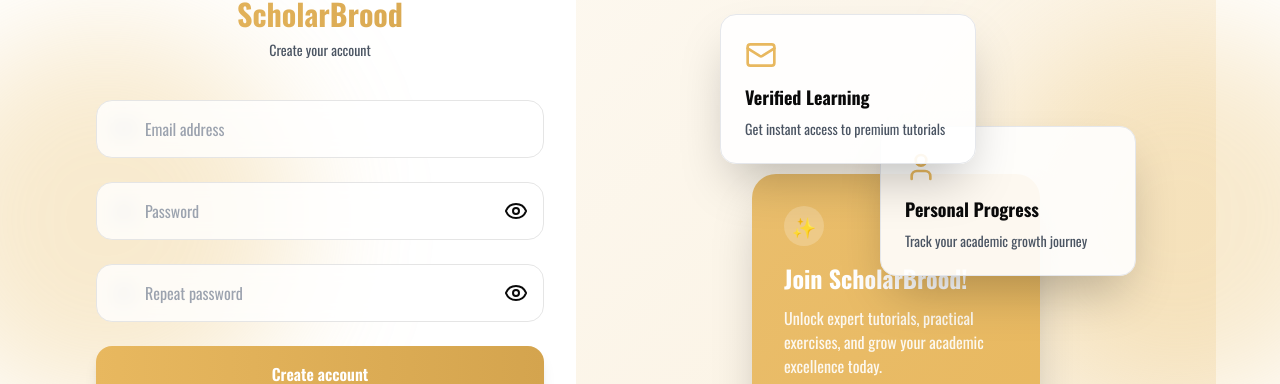
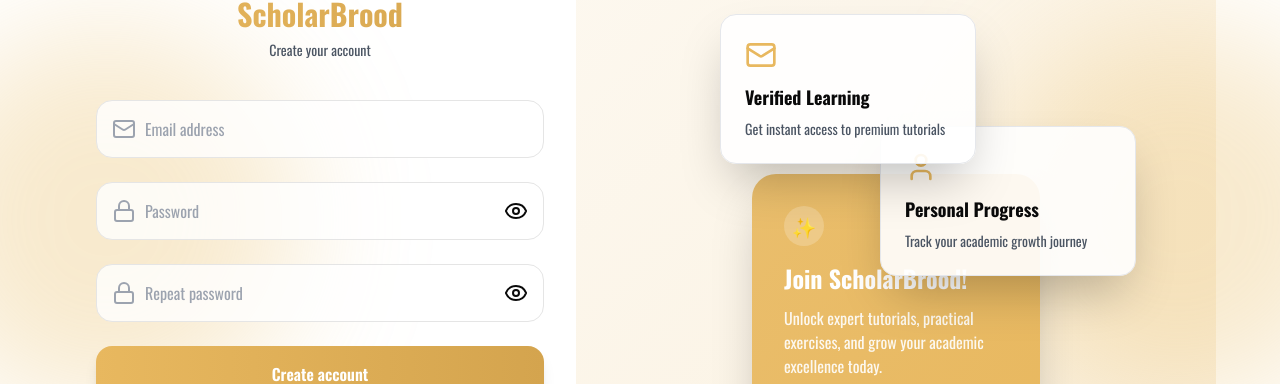
Before and after one commit to nedarctic/scholarbrood, a Next.js app: page /auth/sign-up in a window 1280 px wide. Shown: the part 180-564 px from the top of the page. Built offline with nearby package versions, Linux system fonts and the light colour scheme; no server answers.

Commit message:
removed backdrop-blur on input fields

```diff
--- a/app/auth/sign-up/page.tsx
+++ b/app/auth/sign-up/page.tsx
@@ -125,7 +125,7 @@ export default function SignUpPage() {
                   placeholder="Email address"
                   value={email}
                   onChange={(e) => setEmail(e.target.value)}
-                  className="w-full pl-12 pr-4 py-4 rounded-2xl border bg-white/80 dark:bg-gray-800/80 backdrop-blur focus:ring-2 focus:ring-[#E8B85F]/50"
+                  className="w-full pl-12 pr-4 py-4 rounded-2xl border bg-white/80 dark:bg-gray-800/80 focus:ring-2 focus:ring-[#E8B85F]/50"
                 />
               </div>
 
@@ -138,7 +138,7 @@ export default function SignUpPage() {
                   placeholder="Password"
                   value={password}
                   onChange={(e) => setPassword(e.target.value)}
-                  className="w-full pl-12 pr-12 py-4 rounded-2xl border bg-white/80 dark:bg-gray-800/80 backdrop-blur focus:ring-2 focus:ring-[#E8B85F]/50"
+                  className="w-full pl-12 pr-12 py-4 rounded-2xl border bg-white/80 dark:bg-gray-800/80 focus:ring-2 focus:ring-[#E8B85F]/50"
                 />
                 <button
                   type="button"
@@ -158,7 +158,7 @@ export default function SignUpPage() {
                   placeholder="Repeat password"
                   value={repeatPassword}
                   onChange={(e) => setRepeatPassword(e.target.value)}
-                  className="w-full pl-12 pr-12 py-4 rounded-2xl border bg-white/80 dark:bg-gray-800/80 backdrop-blur focus:ring-2 focus:ring-[#E8B85F]/50"
+                  className="w-full pl-12 pr-12 py-4 rounded-2xl border bg-white/80 dark:bg-gray-800/80 focus:ring-2 focus:ring-[#E8B85F]/50"
                 />
                 <button
                   type="button"
```
